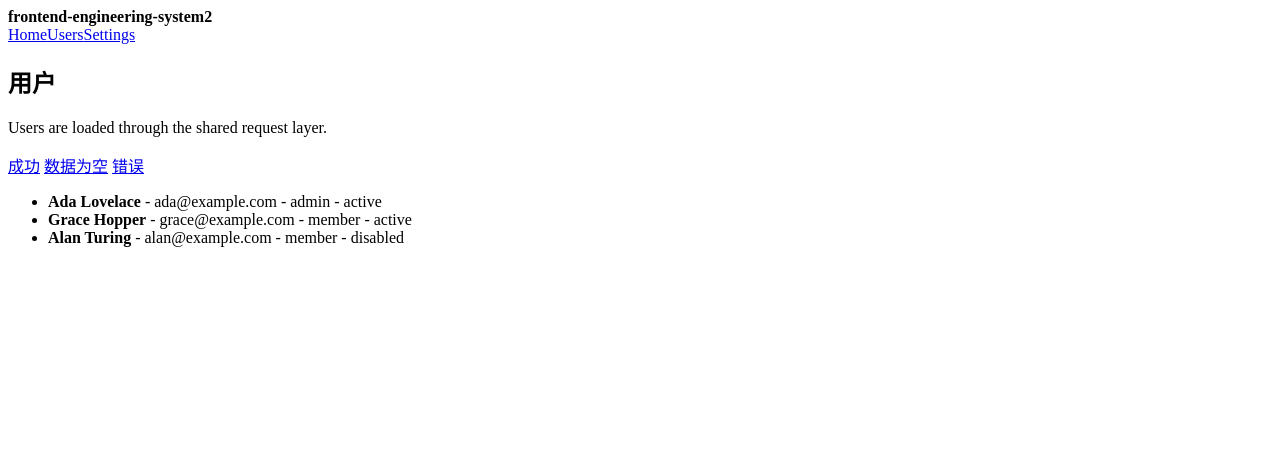
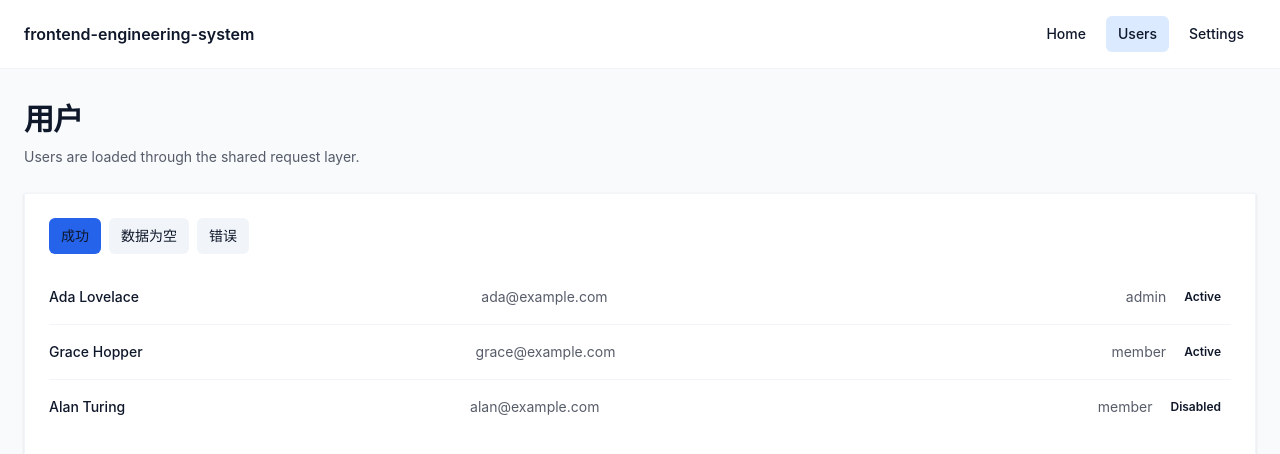
Before and after one commit to zhaoxiang-chen/monorepo-demo, a React (Vite) app in the folder apps/web/: page /users in a window 1280 px wide. Shown: the top 454 px of the page. Built offline with nearby package versions, Linux system fonts and the light colour scheme.

Commit message:
feat: 建立web包整体样式方案

```diff
--- a/apps/web/package.json
+++ b/apps/web/package.json
@@ -21,6 +21,7 @@
     "@eslint/js": "^10.0.1",
     "@monorepo-demo/eslint-config": "workspace:*",
     "@monorepo-demo/ts-config": "workspace:*",
+    "@tailwindcss/vite": "^4.3.5",
     "@types/node": "^24.19.2",
     "@types/react": "^19.3.0",
     "@types/react-dom": "^19.3.0",
@@ -29,6 +30,7 @@
     "eslint-plugin-react-hooks": "^7.1.1",
     "eslint-plugin-react-refresh": "^0.5.7",
     "globals": "^17.13.0",
+    "tailwindcss": "^4.3.5",
     "typescript": "~6.0.3",
     "typescript-eslint": "^8.72.1",
     "vite": "^8.3.6"
--- a/apps/web/src/app/layouts/MainLayout.tsx
+++ b/apps/web/src/app/layouts/MainLayout.tsx
@@ -1,18 +1,35 @@
 import { NavLink, Outlet } from "react-router"
+
+const navLinkClassName = ({ isActive }: { isActive: boolean }) =>
+  [
+    "rounded-md px-3 py-2 text-sm font-medium transition-colors",
+    isActive ? "bg-brand-100 text-brand-700" : "text-surface-900 hover:bg-surface-100",
+  ].join(" ")
 
 export function MainLayout() {
   return (
-    <div>
-      <header>
-        <strong>frontend-engineering-system2</strong>
-        <nav aria-label="Main navigation">
-          <NavLink to="/">Home</NavLink>
-          <NavLink to="/users">Users</NavLink>
-          <NavLink to="/settings">Settings</NavLink>
-        </nav>
+    <div className="min-h-screen bg-surface-50 text-surface-900">
+      {/* header这一块儿相当于所有页面都有的内容，因此单独抽取到layout组件里面 */}
+      <header className="border-b border-surface-100 bg-white">
+        <div className="mx-auto flex max-w-[--container-page] items-center justify-between px-6 py-4">
+          <strong className="text-base font-semibold">frontend-engineering-system</strong>
+          <nav aria-label="Main navigation" className="flex items-center gap-2">
+            <NavLink to="/" className={navLinkClassName}>
+              Home
+            </NavLink>
+            <NavLink to="/users" className={navLinkClassName}>
+              Users
+            </NavLink>
+            <NavLink to="/settings" className={navLinkClassName}>
+              Settings
+            </NavLink>
+          </nav>
+        </div>
       </header>
-      {/* 嵌套路由出口，类似vue-router的<router-view>，react-router的<Outlet>，用于渲染子路由组件 */}
-      <Outlet />
+      <div className="mx-auto max-w-[--container-page] px-6 py-8">
+        {/* outlet用于渲染pages里面具体的页面内容 */}
+        <Outlet />
+      </div>
     </div>
   )
 }
--- a/apps/web/src/index.css
+++ b/apps/web/src/index.css
@@ -1,109 +1,51 @@
+@import "tailwindcss"; /* 负责导入 Tailwind */
+/* 基础全局样式 */
 :root {
-  --text: #6b6375;
-  --text-h: #08060d;
-  --bg: #fff;
-  --border: #e5e4e7;
-  --code-bg: #f4f3ec;
-  --accent: #aa3bff;
-  --accent-bg: rgba(170, 59, 255, 0.1);
-  --accent-border: rgba(170, 59, 255, 0.5);
-  --social-bg: rgba(244, 243, 236, 0.5);
-  --shadow: rgba(0, 0, 0, 0.1) 0 10px 15px -3px, rgba(0, 0, 0, 0.05) 0 4px 6px -2px;
-
-  --sans: system-ui, "Segoe UI", Roboto, sans-serif;
-  --heading: system-ui, "Segoe UI", Roboto, sans-serif;
-  --mono: ui-monospace, Consolas, monospace;
-
-  font: 18px/145% var(--sans);
-  letter-spacing: 0.18px;
-  color-scheme: light dark;
-  color: var(--text);
-  background: var(--bg);
-  font-synthesis: none;
-  text-rendering: optimizeLegibility;
-  -webkit-font-smoothing: antialiased;
-  -moz-osx-font-smoothing: grayscale;
-
-  @media (max-width: 1024px) {
-    font-size: 16px;
-  }
+  color: var(--color-surface-900);
+  background: var(--color-surface-50);
+  font-family: var(--font-sans);
 }
 
-@media (prefers-color-scheme: dark) {
-  :root {
-    --text: #9ca3af;
-    --text-h: #f3f4f6;
-    --bg: #16171d;
-    --border: #2e303a;
-    --code-bg: #1f2028;
-    --accent: #c084fc;
-    --accent-bg: rgba(192, 132, 252, 0.15);
-    --accent-border: rgba(192, 132, 252, 0.5);
-    --social-bg: rgba(47, 48, 58, 0.5);
-    --shadow: rgba(0, 0, 0, 0.4) 0 10px 15px -3px, rgba(0, 0, 0, 0.25) 0 4px 6px -2px;
-  }
+@theme {
+  --font-sans: Inter, ui-sans-serif, system-ui, sans-serif;
+  --color-brand-50: #eff6ff;
+  --color-brand-100: #dbeafe;
+  --color-brand-600: #2563eb;
+  --color-brand-700: #1d4ed8;
 
-  #social .button-icon {
-    filter: invert(1) brightness(2);
-  }
+  --color-surface-50: #f8fafc;
+  --color-surface-100: #f1f5f9;
+  --color-surface-900: #0f172a;
+
+  --color-success-50: #ecfdf5;
+  --color-success-700: #047857;
+  --color-warning-50: #fffbeb;
+  --color-warning-700: #b45309;
+  --color-danger-50: #fef2f2;
+  --color-danger-700: #b91c1c;
+
+  --radius-card: 0.75rem;
+  --container-page: 72rem;
 }
 
-#root {
-  width: 1126px;
-  max-width: 100%;
-  margin: 0 auto;
-  text-align: center;
-  border-inline: 1px solid var(--border);
-  min-height: 100svh;
-  display: flex;
-  flex-direction: column;
+* {
   box-sizing: border-box;
 }
 
 body {
+  min-width: 320px;
+  min-height: 100vh;
   margin: 0;
 }
 
-h1,
-h2 {
-  font-family: var(--heading);
-  font-weight: 500;
-  color: var(--text-h);
+a {
+  color: inherit;
+  text-decoration: none;
 }
 
-h1 {
-  font-size: 56px;
-  letter-spacing: -1.68px;
-  margin: 32px 0;
-  @media (max-width: 1024px) {
-    font-size: 36px;
-    margin: 20px 0;
-  }
+button,
+input,
+textarea,
+select {
+  font: inherit;
 }
-h2 {
-  font-size: 24px;
-  line-height: 118%;
-  letter-spacing: -0.24px;
-  margin: 0 0 8px;
-  @media (max-width: 1024px) {
-    font-size: 20px;
-  }
-}
-p {
-  margin: 0;
-}
-
-code,
-.counter {
-  font-family: var(--mono);
-  display: inline-flex;
-  border-radius: 4px;
-  color: var(--text-h);
-}
-
-code {
-  font-size: 15px;
-  line-height: 135%;
-  padding: 4px 8px;
-  background: var(--code-bg);
-}
--- a/apps/web/src/main.tsx
+++ b/apps/web/src/main.tsx
@@ -1,6 +1,6 @@
 import { StrictMode } from "react"
 import { createRoot } from "react-dom/client"
-// import "./index.css"
+import "./index.css"
 import App from "@/app/App"
 
 createRoot(document.getElementById("root")!).render(
--- a/apps/web/src/pages/settings/SettingsPage.tsx
+++ b/apps/web/src/pages/settings/SettingsPage.tsx
@@ -6,19 +6,26 @@ export function SettingsPage() {
   return (
     <main>
       <PageTitle title="设置页" subTitle="管理应用运行时配置" />
-      <dl>
-        <dt>当前环境</dt>
-        <dd>{env.appEnv}</dd>
-        <dt>API Base URL</dt>
-        <dd>{env.apiBaseUrl}</dd>
-        <dt>Mock Enabled</dt>
-        <dd>{env.enableMock ? "yes" : "no"}</dd>
-        <dt>监视</dt>
-        <dd>{env.enableMonitoring ? "enabled" : "disabled"}</dd>
-      </dl>
-      <p>
-        <Link to="/">返回主页</Link>
-      </p>
+      <section className="rounded-[--radius-card] border border-surface-100 bg-white p-6 shadow-sm">
+        <dl className="grid gap-4 text-sm md:grid-cols-2">
+          <dt className="font-medium text-surface-900">当前环境</dt>
+          <dd className="mt-1 text-surface-900/70">{env.appEnv}</dd>
+          <dt className="font-medium text-surface-900">API Base URL</dt>
+          <dd className="mt-1 text-surface-900/70">{env.apiBaseUrl}</dd>
+          <dt className="font-medium text-surface-900">Mock Enabled</dt>
+          <dd className="mt-1 text-surface-900/70">{env.enableMock ? "yes" : "no"}</dd>
+          <dt className="font-medium text-surface-900">监视</dt>
+          <dd className="mt-1 text-surface-900/70">
+            {env.enableMonitoring ? "enabled" : "disabled"}
+          </dd>
+        </dl>
+      </section>
+      <Link
+        to="/"
+        className="mt-5 inline-flex items-center rounded-md border border-surface-100 bg-white px-4 py-2 text-sm font-medium text-surface-900 shadow-sm transition-colors hover:bg-surface-50"
+      >
+        ← 返回主页
+      </Link>
     </main>
   )
 }
--- a/apps/web/src/pages/users/UserListPage.tsx
+++ b/apps/web/src/pages/users/UserListPage.tsx
@@ -3,7 +3,7 @@ import { Link, useSearchParams } from "react-router"
 
 import { getUsers } from "@/entities/user"
 import type { UserListScenario } from "@/entities/user"
-import { PageTitle } from "@/shared/ui"
+import { PageTitle, UserStatusBadge } from "@/shared/ui"
 
 function readScenario(value: string | null): UserListScenario {
   if (value === "empty" || value === "error") {
@@ -29,33 +29,81 @@ export function UserListPage() {
     <main>
       <PageTitle title="用户" subTitle="Users are loaded through the shared request layer." />
 
-      <nav aria-label="User list scenarios">
-        <Link to="/users">成功</Link> <Link to="/users?scenario=empty">数据为空</Link>{" "}
-        <Link to="/users?scenario=error">错误</Link>
+      <section className="rounded-[--radius-card] border border-surface-100 bg-white p-6 shadow-sm">
+        <div className="mb-4 flex flex-wrap items-center justify-between gap-3">
+          {/* 模拟了三个场景：成功、数据为空、错误 */}
+          {/* 通过传递不同的 URL 查询参数来实现 */}
+          <nav aria-label="用户列表场景" className="flex flex-wrap items-center gap-2">
+            <Link
+              className="rounded-md bg-brand-600 px-3 py-2 text-sm font-medium text-white"
+              to="/users"
+            >
+              成功
+            </Link>
+
+            <Link
+              className="rounded-md bg-surface-100 px-3 py-2 text-sm font-medium text-surface-900"
+              to="/users?scenario=empty"
+            >
+              数据为空
+            </Link>
+
+            <Link
+              className="rounded-md bg-surface-100 px-3 py-2 text-sm font-medium text-surface-900"
+              to="/users?scenario=error"
+            >
+              错误
+            </Link>
           </nav>
+        </div>
 
-      {usersQuery.isPending ? <p>加载用户列表中...</p> : null}
+        {/* 根据 usersQuery 的不同状态，渲染不同的页面内容 */}
+
+        {usersQuery.isPending ? (
+          <p className="rounded-md bg-surface-100 p-4 text-sm text-surface-900/70">
+            加载用户列表中...
+          </p>
+        ) : null}
 
         {usersQuery.isError ? (
-        <section>
+          <section className="rounded-md bg-danger-50 p-4 text-sm text-danger-700">
             <p>加载用户列表失败</p>
-          <button type="button" onClick={() => usersQuery.refetch()}>
+
+            <button
+              className="mt-3 rounded-md bg-danger-700 px-3 py-2 text-sm font-medium text-white"
+              type="button"
+              onClick={() => usersQuery.refetch()}
+            >
               重试
             </button>
           </section>
         ) : null}
 
-      {usersQuery.isSuccess && usersQuery.data.length === 0 ? <p>未找到相关用户</p> : null}
+        {usersQuery.isSuccess && usersQuery.data.length === 0 ? (
+          <p className="rounded-md bg-surface-100 p-4 text-sm text-surface-900/70">
+            未找到相关用户
+          </p>
+        ) : null}
 
         {usersQuery.isSuccess && usersQuery.data.length > 0 ? (
-        <ul>
+          <ul className="divide-y divide-surface-100">
             {usersQuery.data.map((user) => (
-            <li key={user.id}>
-              <strong>{user.name}</strong> - {user.email} - {user.role} - {user.status}
+              <li
+                className="grid gap-2 py-4 text-sm md:grid-cols-[1fr_1.5fr_auto_auto] md:items-center"
+                key={user.id}
+              >
+                <strong className="font-medium text-surface-900">{user.name}</strong>
+
+                <span className="text-surface-900/70">{user.email}</span>
+
+                <span className="text-surface-900/70">{user.role}</span>
+
+                <UserStatusBadge status={user.status} />
               </li>
             ))}
           </ul>
         ) : null}
+      </section>
     </main>
   )
 }
--- a/apps/web/src/shared/ui/PageTitle.tsx
+++ b/apps/web/src/shared/ui/PageTitle.tsx
@@ -1,13 +1,15 @@
 type PageTitleProps = {
   title: string
-  subTitle: string
+  subTitle?: string
 }
 
 export function PageTitle({ title, subTitle }: PageTitleProps) {
   return (
-    <section>
-      <h1>{title}</h1>
-      {subTitle ? <p>{subTitle}</p> : null}
+    <section className="mb-6">
+      <h1 className="text-3xl font-semibold tracking-tight text-surface-900">{title}</h1>
+      {subTitle ? (
+        <p className="mt-2 max-w-2xl text-sm leading-6 text-surface-900/70">{subTitle}</p>
+      ) : null}
     </section>
   )
 }
--- /dev/null
+++ b/apps/web/src/shared/ui/UserStatusBadge.module.css
@@ -0,0 +1,19 @@
+.badge {
+  display: inline-flex;
+  align-items: center;
+  border-radius: 999px;
+  padding: 0.125rem 0.625rem;
+  font-size: 0.75rem;
+  font-weight: 600;
+  line-height: 1.5;
+}
+
+.active {
+  background: var(--color-success-50);
+  color: var(--color-success-700);
+}
+
+.disabled {
+  background: var(--color-warning-50);
+  color: var(--color-warning-700);
+}
--- /dev/null
+++ b/apps/web/src/shared/ui/UserStatusBadge.tsx
@@ -0,0 +1,16 @@
+import type { UserStatus } from "@/entities/user/model"
+
+import styles from "./UserStatusBadge.module.css"
+
+type UserStatusBadgeProps = {
+  status: UserStatus
+}
+
+const statusText: Record<UserStatus, string> = {
+  active: "Active",
+  disabled: "Disabled",
+}
+
+export function UserStatusBadge({ status }: UserStatusBadgeProps) {
+  return <span className={`${styles.badge} ${styles[status]}`}>{statusText[status]}</span>
+}
--- a/apps/web/src/shared/ui/index.ts
+++ b/apps/web/src/shared/ui/index.ts
@@ -1 +1,2 @@
 export { PageTitle } from "./PageTitle"
+export { UserStatusBadge } from "./UserStatusBadge"
--- a/apps/web/vite.config.ts
+++ b/apps/web/vite.config.ts
@@ -1,9 +1,11 @@
 import react from "@vitejs/plugin-react"
 import { defineConfig } from "vite"
 import { fileURLToPath, URL } from "node:url"
+import tailwindcss from "@tailwindcss/vite"
+
 // https://vite.dev/config/
 export default defineConfig({
-  plugins: [react()],
+  plugins: [react(), tailwindcss()],
   resolve: {
     alias: {
       "@": fileURLToPath(new URL("./src", import.meta.url)),
```
Also changed, not shown: apps/web/src/pages/home/HomePage.tsx (+3 -10 lines), 1 other file (tests, documents, lock files or other folders). Lines whose indentation alone changed are shown as unchanged.
